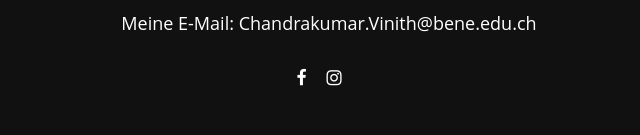
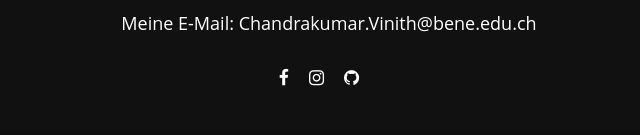
Before and after one commit to VinithDeveloper/VinithDeveloper.github.io, a plain HTML site: page index.html in a window 1280 px wide. Shown: the part 3413-3548 px from the top of the page, 304-944 px from the left. Drawn offline with nearby package versions, Linux system fonts and the light colour scheme; some icons are missing.

Commit message:
Update index.html

```diff
--- a/index.html
+++ b/index.html
@@ -150,7 +150,8 @@
             <ul class="socials">
                 <li><a href="https://m.facebook.com/people/Vinith-Chandrakumar/100009108948242/"><i class="fa fa-facebook"></i></a></li>
                 <li><a href="https://www.instagram.com/vinith_xotwod/?hl=de"><i class="fa fa-instagram"></i></a></li>
-                <li><a href="#"><i class="fa fa-mail"></i></a></li>
+                <li><a href="https://github.com/VinithDeveloper"><i class="fa fa-github"></i></a></li>
+                <li><a href="mailto:Chandrakumar.Vinith@bene.edu.ch"><i class="fa fa-mail"></i></a></li>
             </ul>
 
         </div>
```
